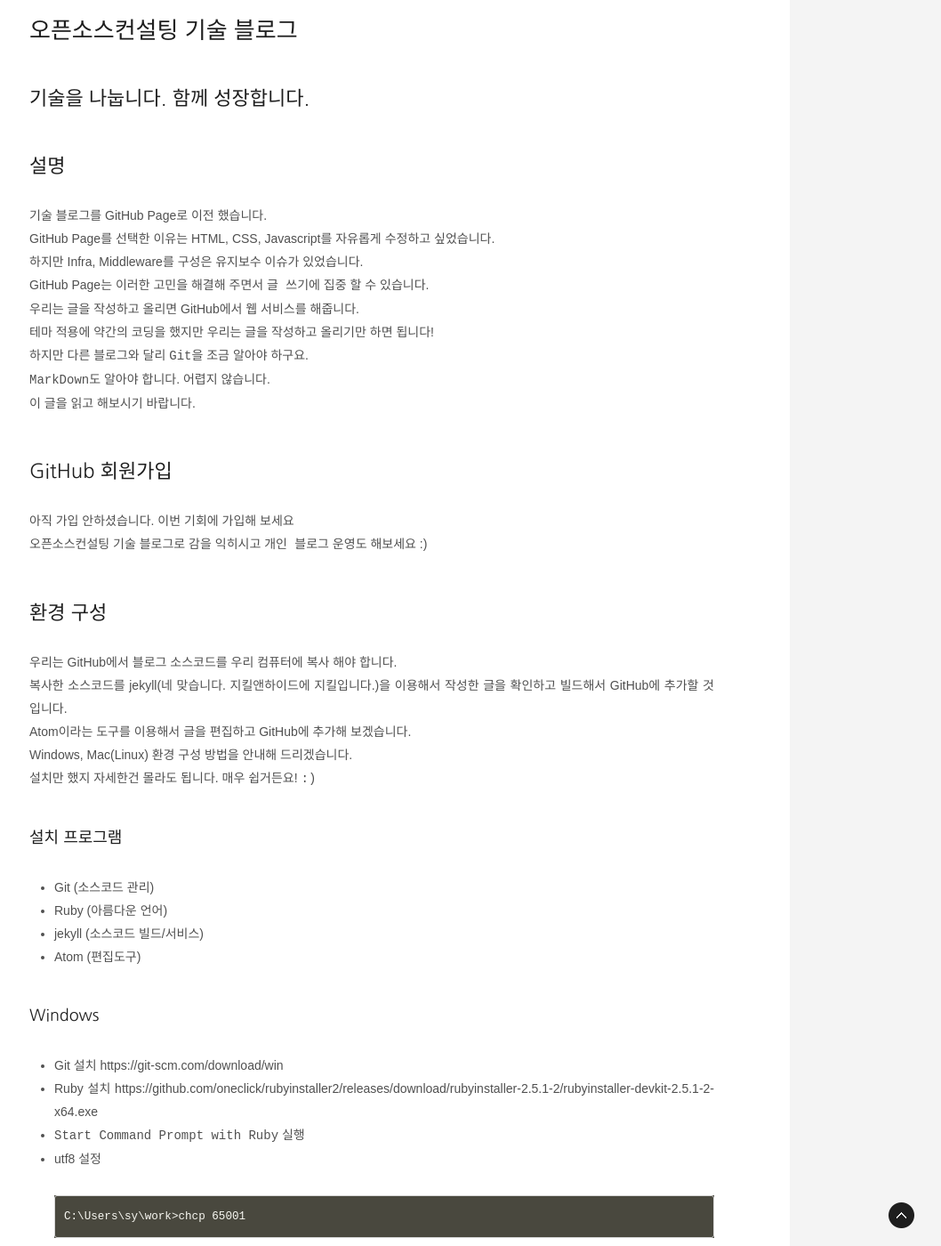
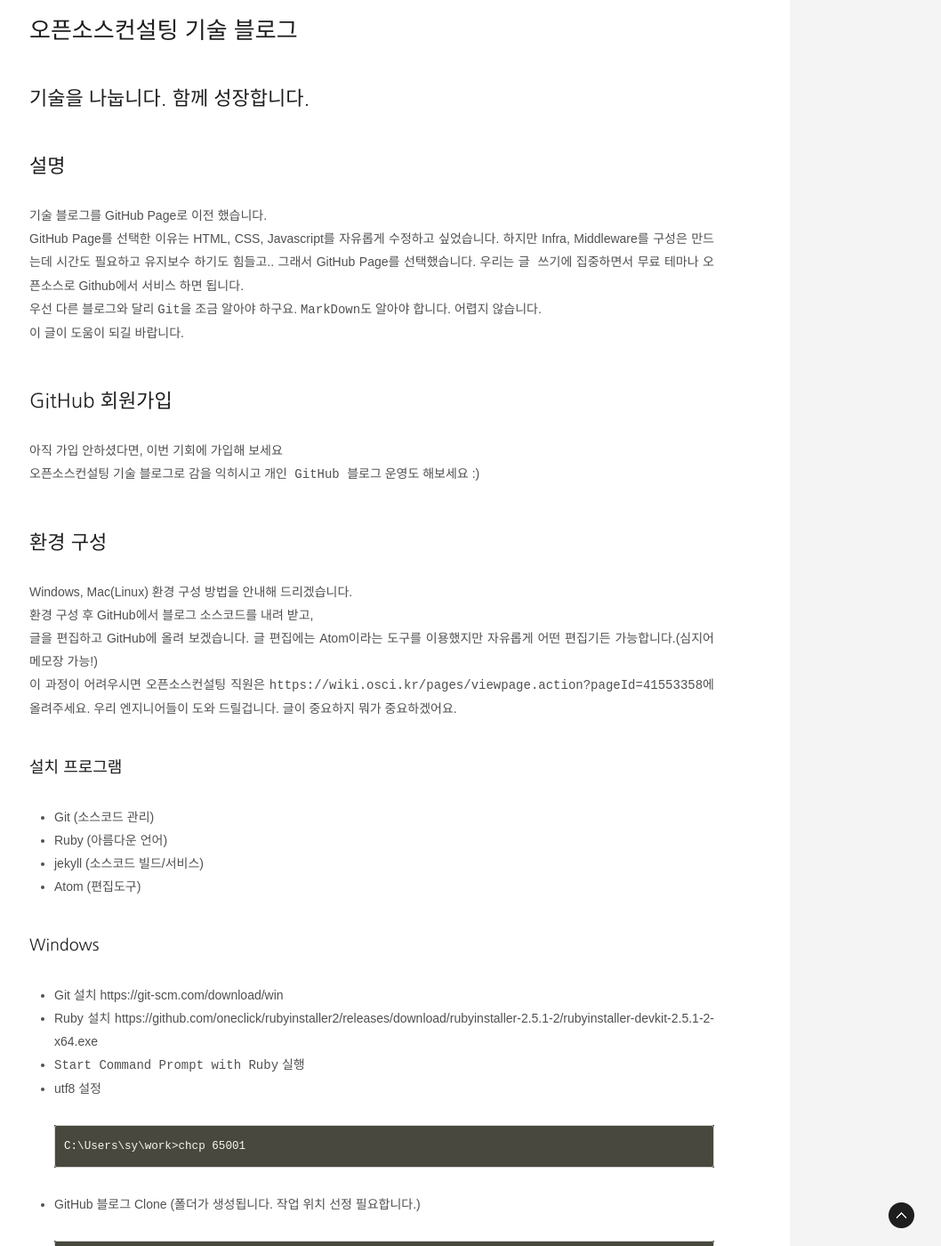
Before and after one commit to jacobbaek/opensourceconsulting.github.io, a Jekyll site: the page built from _posts/2018-07-03-migration-github-blog.md, in a window 1280 px wide and 1400 px high, scrolled down 493 px. Shown: the whole window at 89% size, without its empty margins (222-1280 px from the left). Built offline with Jekyll 4.4.1, drawn with Linux system fonts in a browser that asks for light colours.

Commit message:
TB-12 Modify post

```diff
--- a/_posts/2018-07-03-migration-github-blog.md
+++ b/_posts/2018-07-03-migration-github-blog.md
@@ -14,24 +14,23 @@
 ## 설명
 기술 블로그를 GitHub Page로 이전 했습니다.
 GitHub Page를 선택한 이유는 HTML, CSS, Javascript를 자유롭게 수정하고 싶었습니다.
-하지만 Infra, Middleware를 구성은 유지보수 이슈가 있었습니다.
-GitHub Page는 이러한 고민을 해결해 주면서 `글 쓰기에` 집중 할 수 있습니다.
-우리는 글을 작성하고 올리면 GitHub에서 웹 서비스를 해줍니다.
-테마 적용에 약간의 코딩을 했지만 우리는 글을 작성하고 올리기만 하면 됩니다!
-하지만 다른 블로그와 달리 `Git`을 조금 알아야 하구요.
+하지만 Infra, Middleware를 구성은 만드는데 시간도 필요하고 유지보수 하기도 힘들고.. 그래서
+GitHub Page를 선택했습니다. 우리는 `글 쓰기에` 집중하면서 무료 테마나 오픈소스로 Github에서 서비스 하면 됩니다.
+우선 다른 블로그와 달리 `Git`을 조금 알아야 하구요.
 `MarkDown`도 알아야 합니다. 어렵지 않습니다.
-이 글을 읽고 해보시기 바랍니다.
+이 글이 도움이 되길 바랍니다.
 
 ## GitHub 회원가입
-아직 가입 안하셨습니다. 이번 기회에 가입해 보세요
-오픈소스컨설팅 기술 블로그로 감을 익히시고 `개인 블로그` 운영도 해보세요 :)
+아직 가입 안하셨다면, 이번 기회에 가입해 보세요
+오픈소스컨설팅 기술 블로그로 감을 익히시고 `개인 GitHub 블로그` 운영도 해보세요 :)
 
 ## 환경 구성
-우리는 GitHub에서 블로그 소스코드를 우리 컴퓨터에 복사 해야 합니다.
-복사한 소스코드를 jekyll(네 맞습니다. 지킬앤하이드에 지킬입니다.)을 이용해서 작성한 글을 확인하고 빌드해서 GitHub에 추가할 것입니다.
-Atom이라는 도구를 이용해서 글을 편집하고 GitHub에 추가해 보겠습니다.
 Windows, Mac(Linux) 환경 구성 방법을 안내해 드리겠습니다.
-설치만 했지 자세한건 몰라도 됩니다. 매우 쉽거든요! `:)`
+환경 구성 후 GitHub에서 블로그 소스코드를 내려 받고,
+글을 편집하고 GitHub에 올려 보겠습니다.
+글 편집에는 Atom이라는 도구를 이용했지만 자유롭게 어떤 편집기든 가능합니다.(심지어 메모장 가능!)
+이 과정이 어려우시면 오픈소스컨설팅 직원은 `https://wiki.osci.kr/pages/viewpage.action?pageId=41553358`에 올려주세요.
+  우리 엔지니어들이 도와 드릴겁니다. 글이 중요하지 뭐가 중요하겠어요.
 
 ### 설치 프로그램
   - Git (소스코드 관리)
```
Also changed, not shown: 18 other files.
